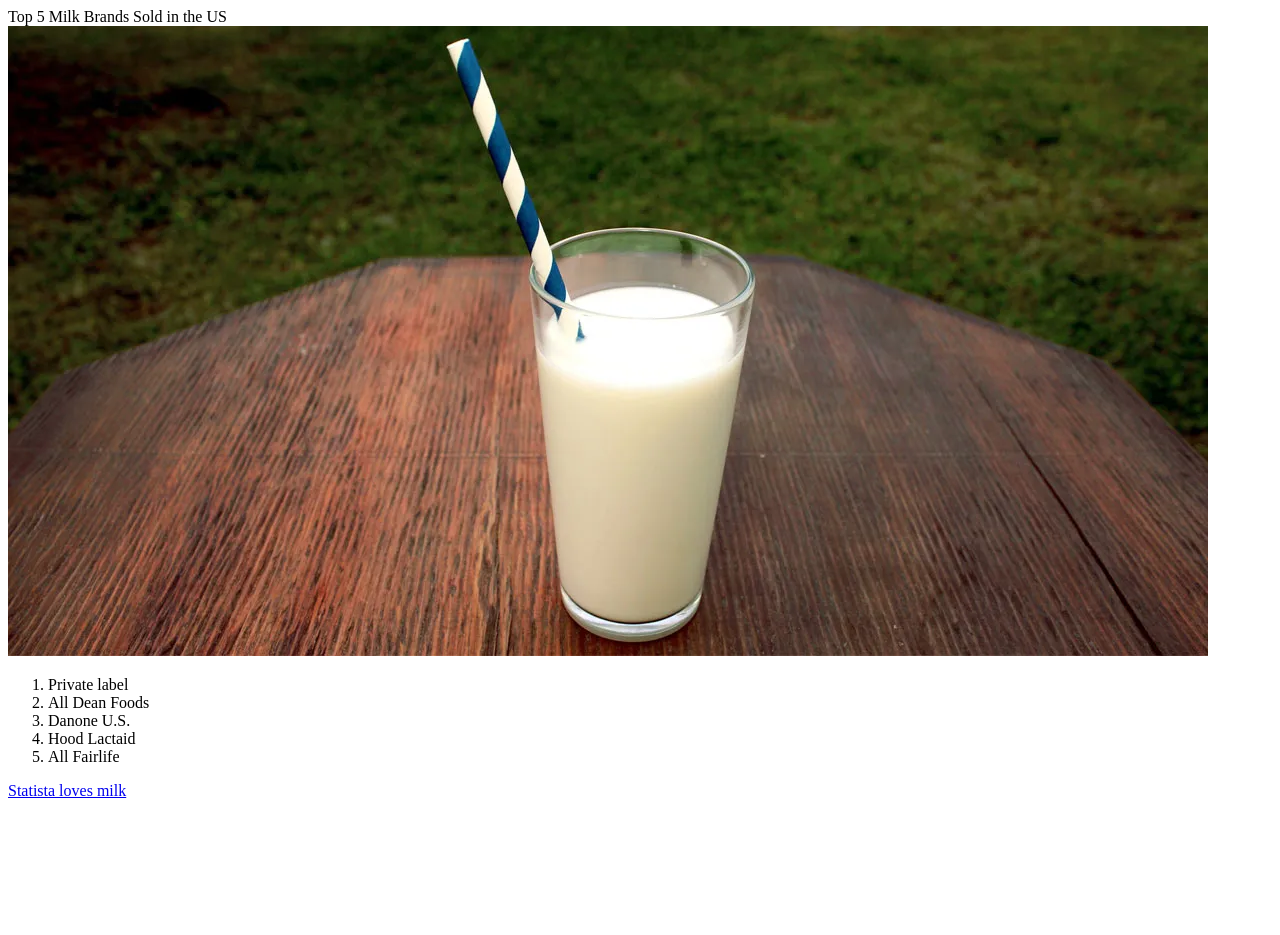
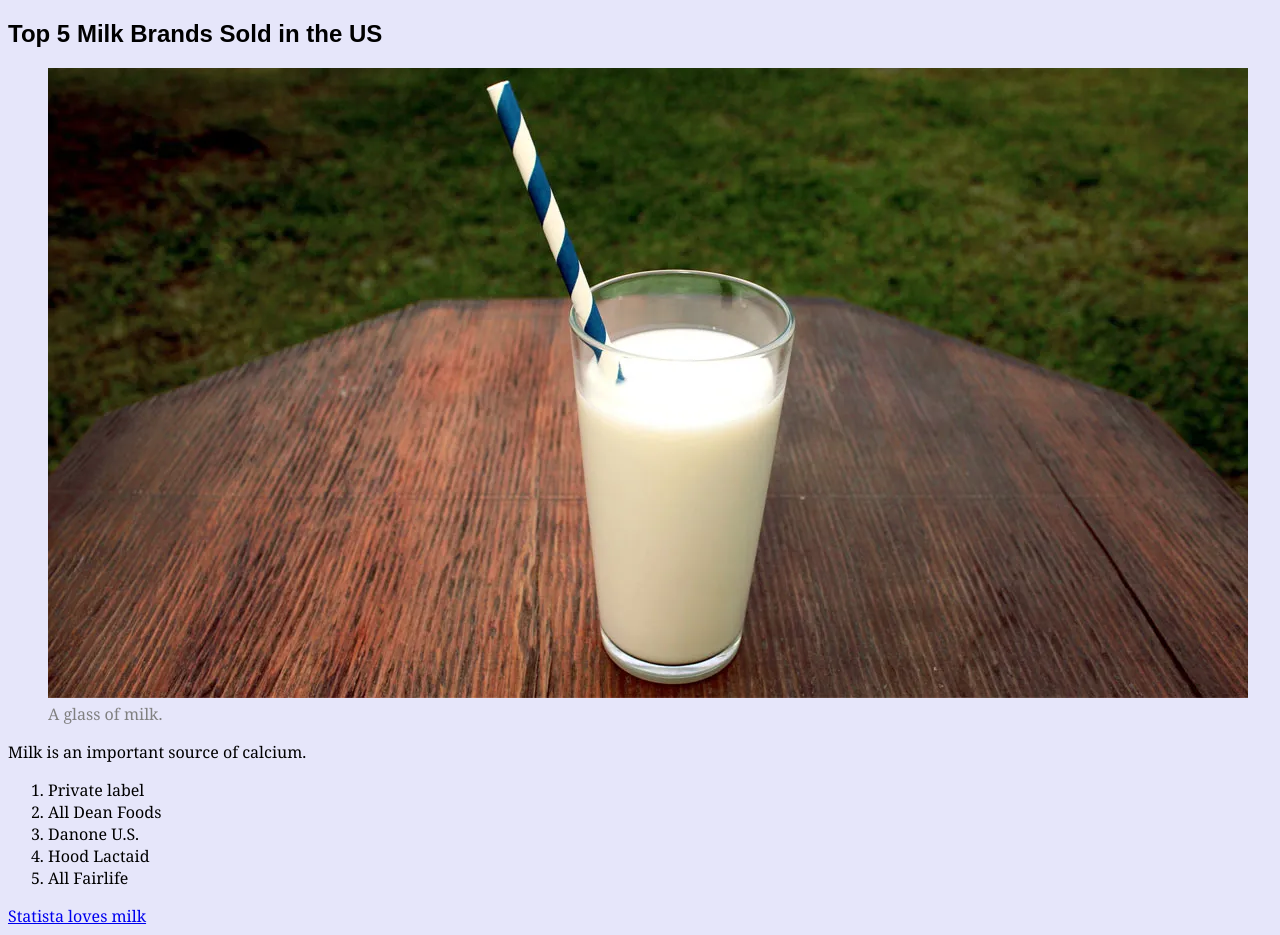
Before and after one commit to skerson94/bestmilk, a plain HTML site: page index.html in a window 1280 px wide. Before the commit the page ends 808 px from the top, so only its background shows below. Drawn offline with Linux system fonts and the light colour scheme.

Commit message:
Add files via upload

```diff
--- a/index.html
+++ b/index.html
@@ -3,9 +3,28 @@
   <head>
     <meta charset="utf-8">
     <title>Got Milk?</title>
-  </head>Top 5 Milk Brands Sold in the US
+    <style>
+figcaption {
+  color: gray
+}
+h2 {
+  font-family: sans-serif;
+}
+body {
+  font-family: Georgia, serif;
+  background-color: lavender;
+}
+
+
+    </style>
+  </head>
+  <h2>Top 5 Milk Brands Sold in the US</h2>
   <body>
+<figure>
     <img src="milk.jpg.webp" alt="Glass of milk with a blue striped straw">
+    <figcaption>A glass of milk.</figcaption>
+  </figure>
+Milk is an important source of calcium.
     <ol>
     <li>Private label</li>
     <li>All Dean Foods</li>
```
